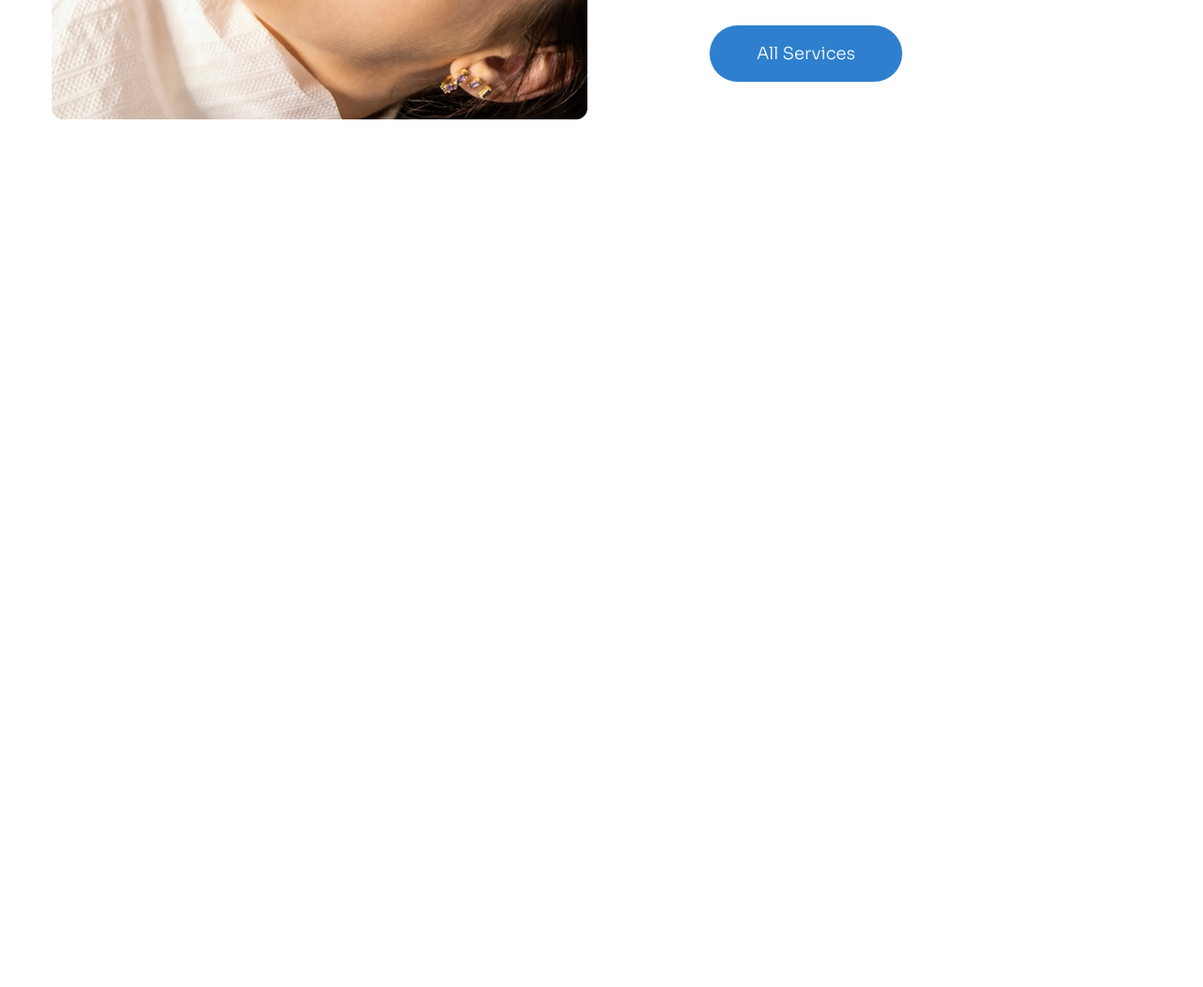
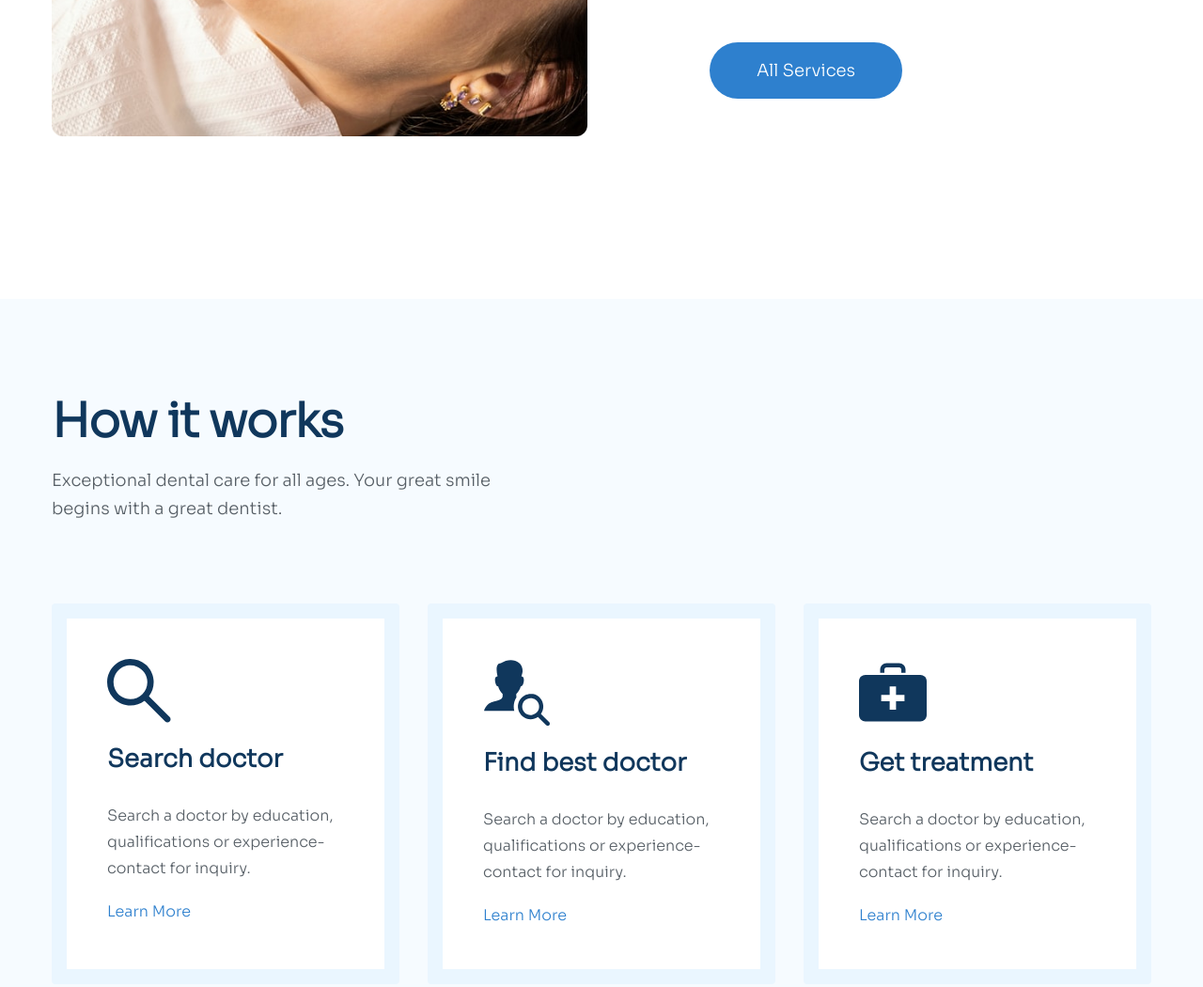
Before and after one commit to PhuongNam294/figma-to-html-02, a plain HTML site: page index.html in a window 1280 px wide. Shown: the part 1603-2653 px from the top of the page at 94% size. Before the commit the page ends 1903 px from the top, so only its background shows below. Drawn offline with Linux system fonts and the light colour scheme.

Commit message:
p-4-hoan-thien-work

```diff
--- a/assets/css/style.css
+++ b/assets/css/style.css
@@ -194,7 +194,7 @@ a {
 
 .service__desc {
     width: 468px;
-    margin: 0 auto;
+    margin: 18px auto 0;
 }
 
 .service__row {
@@ -260,3 +260,63 @@ a {
 .service__btn {
     margin-top: 55px;
 }
+
+/* ===============================Work=========================== */
+.work {
+    background-color: #F6FBFF;
+    padding: 100px 0 116px;
+}
+
+.work__desc {
+    width: 468px;
+}
+
+.work__list {
+    margin-top: 86px;
+    display: grid;
+    grid-template-columns: repeat(3, 1fr);
+    grid-column-gap: 30px;
+}
+
+.work-item {
+    padding: 43px;
+    border-radius: 4px;
+    background: white;
+    border: 16px solid #EAF6FF;
+    transition: 0.25s;
+}
+
+.work-item:hover {
+    border-radius: 4px;
+    border-color: #2E80CE;
+    transform: translateY(-16px);
+}
+
+.work-item__heading {
+    margin-top: 18px;
+    color: #10375C;
+    font-size: 2.6rem;
+    font-weight: 600;
+    line-height: 1.38;
+}
+
+.work-item__desc {
+    margin-top: 28px;
+    color: #575F66;
+    font-size: 1.6rem;
+    font-weight: 300;
+    line-height: 1.75;
+}
+
+.work-item__btn {
+    display: inline-block;
+    margin-top: 18px;
+    color: #2E80CE;
+    font-size: 1.6rem;
+    font-weight: 400;
+    line-height: 1.75;
+}
+.work-item__btn:hover {
+    color: #104475;
+    font-weight: 900;
+}
--- a/index.html
+++ b/index.html
@@ -157,6 +157,64 @@
                 </div>
             </div>
         </section>
+        <!-- work -->
+        <section class="work">
+            <div class="main-content">
+                <h2 class="section-heading">How it works</h2>
+                <p class="work__desc section-desc">Exceptional dental care for all ages. Your great smile begins with a
+                    great
+                    dentist.
+                </p>
+                <div class="work__list">
+                    <!-- item 1 -->
+                    <section class="work-item">
+                        <img src="./assets/images/Orion-search.svg" alt="" class="work-item__icon">
+                        </img>
+                        <h3 class="work-item__heading">
+                            Search doctor
+                        </h3>
+                        <p class="work-item__desc">
+                            Search a doctor by education, qualifications or experience-contact for inquiry.
+                        </p>
+                        <a href="" class="work-item__btn">
+                            Learn More
+                        </a>
+                    </section>
+
+                    <!-- item 2 -->
+                    <section class="work-item">
+                        <img src="./assets/images/Orion_find-user.svg" alt="" class="work-item__icon">
+
+                        </img>
+                        <h3 class="work-item__heading">
+                            Find best doctor
+                        </h3>
+                        <p class="work-item__desc">
+                            Search a doctor by education, qualifications or experience-contact for inquiry.
+                        </p>
+                        <a href="" class="work-item__btn">
+                            Learn More
+                        </a>
+                    </section>
+
+                    <!-- item 3 -->
+                    <section class="work-item">
+                        <img src="./assets/images/Orion_first-aid-kit.svg" alt="" class="work-item__icon">
+
+                        </img>
+                        <h3 class="work-item__heading">
+                            Get treatment
+                        </h3>
+                        <p class="work-item__desc">
+                            Search a doctor by education, qualifications or experience-contact for inquiry.
+                        </p>
+                        <a href="" class="work-item__btn">
+                            Learn More
+                        </a>
+                    </section>
+                </div>
+            </div>
+        </section>
     </main>
 
 </body>
```
Also changed, not shown: assets/icon/tooth.svg (deleted), assets/images/Orion-search.svg (added), assets/images/Orion_find-user.svg (added), assets/images/Orion_first-aid-kit.svg (added).
